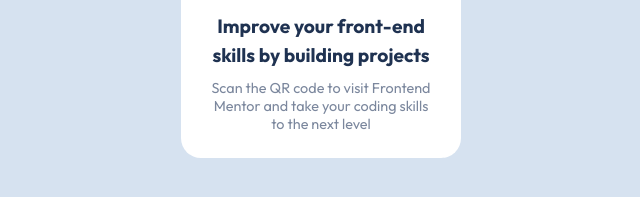
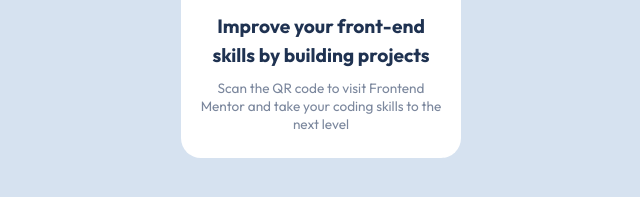
Before and after one commit to slimanesedrati/frontendmentor, a plain HTML site: page QR code component/index.html in a window 1280 px wide. Shown: the part 457-654 px from the top of the page, 319-959 px from the left. Drawn offline with Linux system fonts and the light colour scheme.

Commit message:
Update style.css

```diff
--- a/QR code component/css/style.css
+++ b/QR code component/css/style.css
@@ -1,5 +1,4 @@
 @import url('https://fonts.googleapis.com/css2?family=Outfit:wght@400;700&display=swap');
-
 * {
     box-sizing: border-box;
     -moz-box-sizing: border-box;
@@ -7,7 +6,6 @@
     padding: 0;
     margin: 0;
 }
-
 :root {
     --White: hsl(0, 0%, 100%);
     --Light-gray: hsl(212, 45%, 89%);
@@ -15,7 +13,6 @@
     --Dark-blue: hsl(218, 44%, 22%);
     --bor-rad : 20px;
 }
-
 body {
     font-family: "Outfit", sans-serif, Arial;
     height: 100vh;
@@ -47,8 +44,8 @@
     color: var(--Dark-blue);
 }
 .container p {
-    font-size: 0.9rem;
-    padding: 10px 15px;
+    font-size: 0.85rem;
+    padding: 10px 1px;
     color: var(--Grayish-blue);
     font-weight: 400;
 }
```
